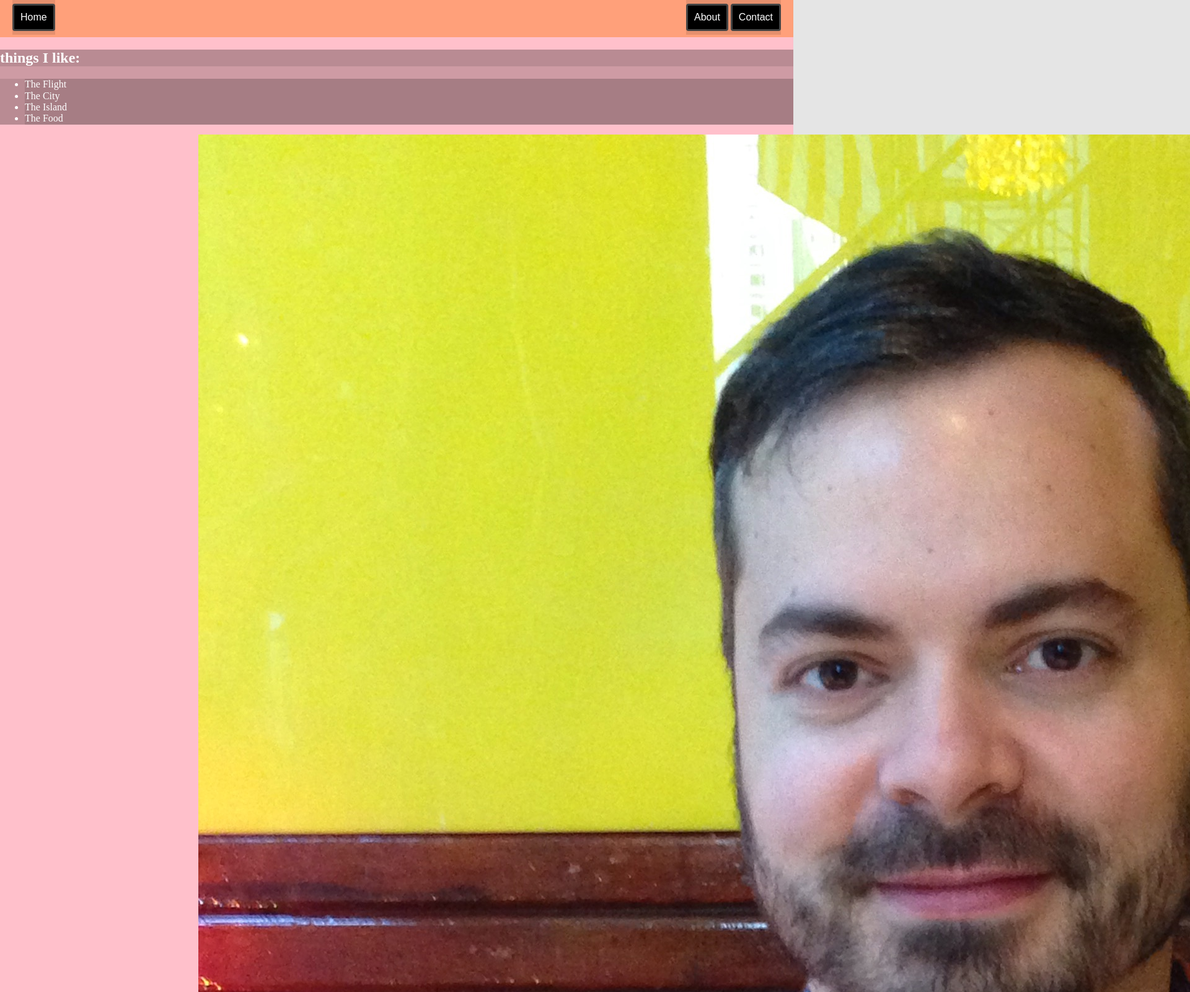
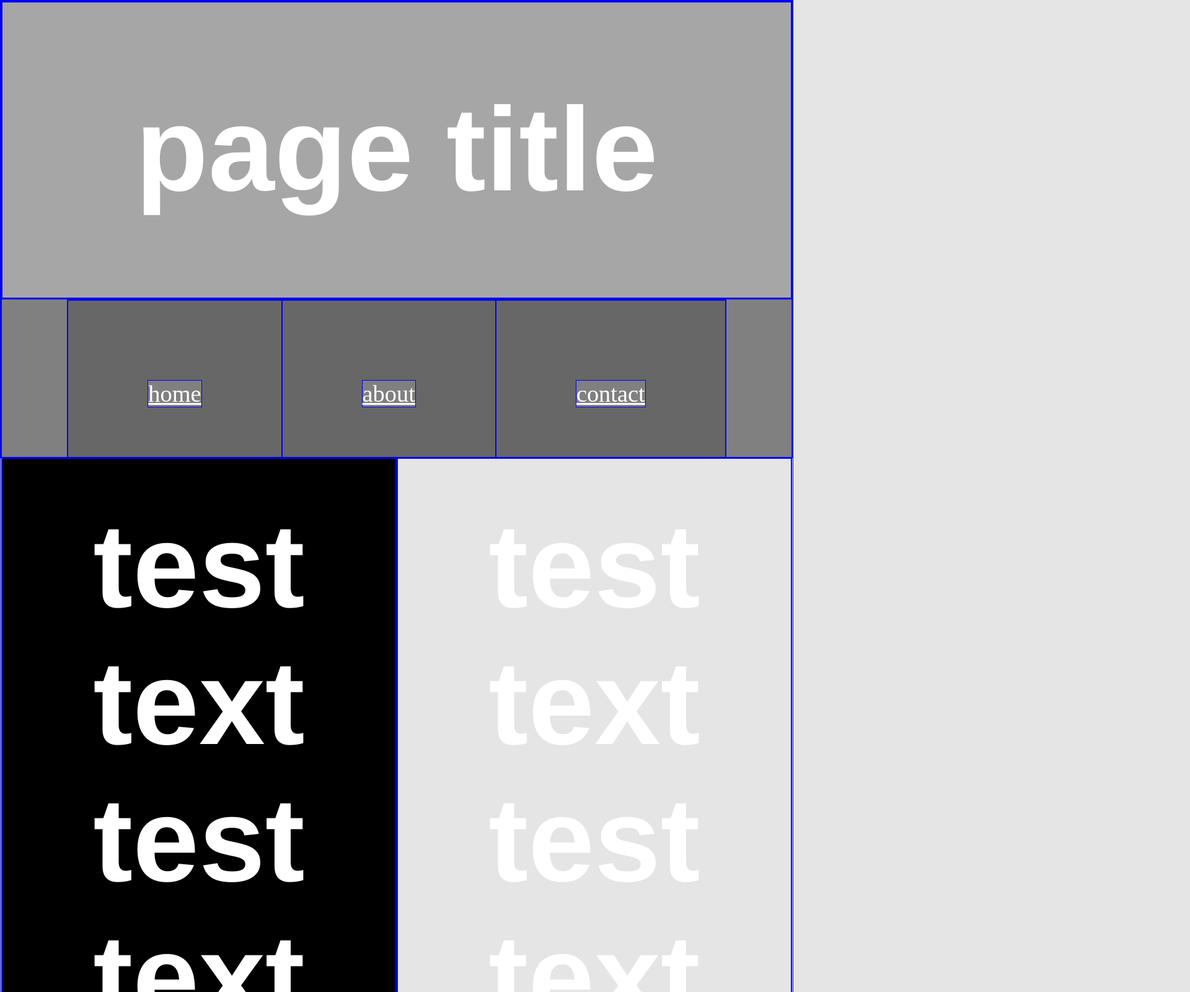
Before and after one commit to abraidotti/three-page-website, a plain HTML site: page public/about.html in a window 1280 px wide. Shown: the top 1600 px of the page at 62% size, 1920 px wide, since content can reach past the window. Drawn offline with nearby package versions, Linux system fonts and the light colour scheme.

Commit message:
add new base layout

```diff
--- a/public/about.html
+++ b/public/about.html
@@ -10,43 +10,36 @@
 </head>
 
 <body>
+  <div class="hero-box">
+    <p>page title
+    </p>
+  </div>
+  <div class="nav-bar">
+    <ul class="nav-list">
+      <li class="btn">
+        <a href="index.html">home</a>
+      </li>
+      <li class="btn">
+        <a href="about.html">about</a>
+      </li>
+      <li class="btn">
+        <a href="contact.html">contact</a>
+      </li>
+    </ul>
+  </div>
 
-  <nav class="nav-header">
-    <div class="btn-group left">
-      <a href="./index.html" class="btn">Home</a>
-    </div>
-    <div class="btn-group right">
-      <a href="./about.html" class="btn">About</a>
-      <a href="./contact.html" class="btn">Contact</a>
-    </div>
-  </nav>
-
-  <header>
-    <h1>About me</h1>
-  </header>
-
-  <article>
-    <div class="col-12">
-      <h2>things I like:</h2>
-      <ul>
-        <li>The Flight</li>
-        <li>The City</li>
-        <li>The Island</li>
-        <li>The Food</li>
-        </ul>
-    </div>
-  </article>
-
-  <section class="main-image">
-    <img src="./img/sandro.jpg" alt="me">
-  </section>
-    <!-- cat hero image -->
-
-    <footer>
-      <p>Thanks for checking this out!</p>
-      <p>&copy; Sandro Braidotti</p>
-    </footer>
-
+  <div class="box">
+    <p>test text test text</p>
+  </div>
+  <div class="box">
+    <p>test text test text</p>
+  </div>
+  <div class="box">
+    <p>test text test text</p>
+  </div>
+  <div class="box">
+    <p>test text test text</p>
+  </div>
 
 </body>
 
--- a/public/css/main.css
+++ b/public/css/main.css
@@ -1,97 +1,112 @@
+/* testing */
 * {
+  border: 1px solid blue;
+  box-sizing: border-box;
+  margin: 0px;
+  background-color: rgba(0, 0, 0, 0.1);
   color: white;
-  background-color: rgba(0, 0, 0, 0.1);
-  box-sizing: border-box;
+}
+/* end testing */
+
+.box {
+  text-align: center;
+  position: relative;
 }
 
-/* nav styling */
-.nav-header {
+/* alternate black and white boxes */
+.box:nth-child(even) {
+  background: white;
+  color: black;
+}
+.box:nth-child(odd) {
+  background: black;
   color: white;
-  background-color: lightsalmon;
-  position: fixed;
-  height: 60px;
-  width: 100vw;
-  top: 0;
-  left: 0;
-  z-index: 999;
 }
 
-.left { float: left; }
-.right { float: right; }
+p {
+  font-family: "Helvetica Neue", Helvetica, Arial, sans-serif;
+  font-size: 10vw;
+  font-weight: 400;
+  padding: 10% 10%;
+  text-align: center;
+}
 
-.btn-group {
-  margin: 0 20px;
-  padding: 6px 0;
+.nav-bar {
+  height: 20vw;
+  width: 100%;
+  background-color: grey;
+  color: white;
+  text-align: center;
+}
+
+.nav-bar > ul {
+  list-style: none;
+  padding: 0;
+  display: inline-block;
+  overflow: auto;
 }
 
 .btn {
-  background-color: black;
-  border: 3px solid #444444;
-  border-radius: 4px;
+  float: left;
+  margin: auto;
+  font-size: 3vw;
+  padding: 10vw 10vw;
+  transition: 0.3s background-color ease-in-out;
+  text-decoration: none;
+}
+
+.btn > a {
+  background-color: grey;
   color: white;
-  padding: 10px 10px;
-  font-family: Arial, "Helvetica Neue", Helvetica, sans-serif;
-  display: inline-block;
-  text-decoration: none;
-  transition: .4s background-color ease-in-out;
 }
 
 .btn:hover {
-  color: lightsalmon;
-  background-color: lightblue;
-  transition: .4s background-color ease-in-out;
+  color: black;
+  background-color: grey;
+  transition: 0.3s background-color ease-in-out;
 }
 
-/* end nav */
-
-.footer {
-  position: absolute;
-  right: 0;
-  bottom: 0;
-  left: 0;
-  padding: 1rem;
-  background-color: #efefef;
-  text-align: center;
-}
-
-/* image styling */
-.main-image {
-  width: 20%;
-  height: auto;
-  margin: 0 auto;
-}
-
-/* For width 768px and larger: */
-@media only screen and (min-width: 768px) {
-  body {
-    background-color: red;
+@media all and (min-width: 768px) {
+  .box {
+    color: black;
+    background-color: white;
   }
 
-  .main-image {
-    width: 50%;
-    height: auto;
+  .box:nth-child(odd) {
+    background: white;
+    color: black;
+  }
+
+  .box:nth-child(even) {
+    background: black;
+    color: white;
+  }
+
+  p {
+    font-weight: 700;
   }
 }
 
-/* For width 992px and larger: */
-@media only screen and (min-width: 992px) {
-  body {
-    background-color: pink;
+@media all and (min-width: 1000px) {
+  .box {
+    color: white;
+    background-color: black;
+    float: left;
+    width: 50%;
   }
 
-  .main-image {
-    max-width: 100%;
-    height: auto;
+  .box:nth-child(even) {
+    background: white;
+    color: black;
+  }
+
+  .box:nth-child(odd) {
+    background: black;
+    color: white;
+  }
+
+  p {
+    font-size: 15vw;
+    font-weight: 900;
   }
 }
-
-/* defaults to mobile: */
-[class*="col-"] {
-        width: 100%;
-}
-
-.row::after {
-    content: "";
-    clear: both;
-    display: table;
-}
```
Also changed, not shown: public/contact.html (+29 -31 lines), public/index.html (+27 -35 lines).
